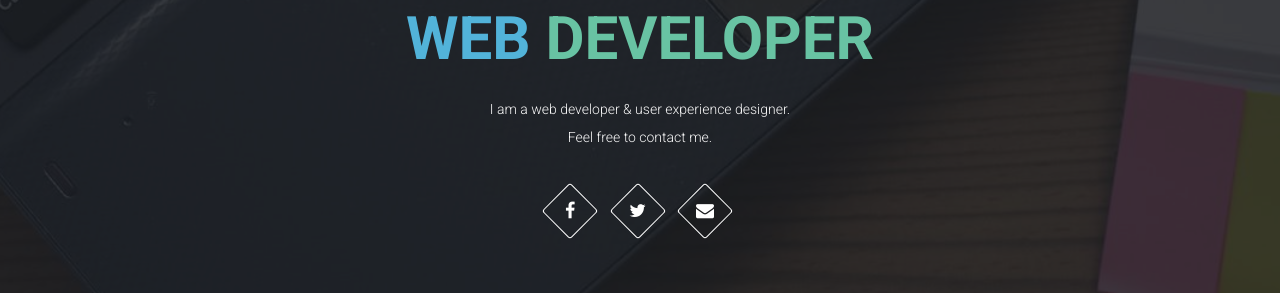
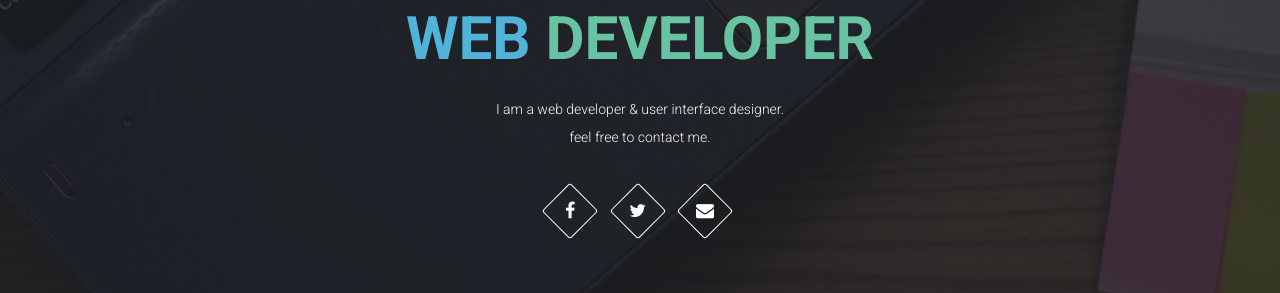
Before and after one commit to TJXStyles/jackcoocv2, a Jekyll site: the page built from index.md, in a window 1280 px wide and 900 px high, scrolled down 202 px. Shown: the part 159-452 px from the top of the window. Built offline with Jekyll 4.4.1, drawn with Linux system fonts in a browser that asks for light colours; some of the changed text lies outside the part shown.

Commit message:
create skill.yml and iterate through data

```diff
--- a/_config.yml
+++ b/_config.yml
@@ -13,19 +13,20 @@
 # you will see them accessed via {{ site.title }}, {{ site.email }}, and so on.
 # You can create any custom variable you would like, and they will be accessible
 # in the templates via {{ site.myvariable }}.
+fullname: "Jack Cooc"
 title: Jack Cooc – Toronto based Front-end Web Developer and UX Designer
-email: your-email@domain.com
+email: jack.cooc@gmail.com
 description: > # this means to ignore newlines until "baseurl:"
   Did you just use Google to look for a front-end web devloper in the Toronto area?
   Click on the link above to check out my portfolio and see what I'm about!
 baseurl: "" # the subpath of your site, e.g. /blog
 url: "http://jackcooc.com/" # the base hostname & protocol for your site, e.g. http://example.com
-twitter_username: jackcooc
+twitter: jackcooc
 
 # Website Text
 about:
 
-
+skills: [Front-End-Web-Development, "HTML, CSS, JavaScript", "User Experience Design", "Systems deployment", "Linux", "Amazon AWS", "WordPress theme customization", "Git version control"]
 
 # Build settings
 markdown: kramdown
--- a/_includes/header.html
+++ b/_includes/header.html
@@ -1,15 +1,15 @@
 <!-- Home Section -->
 <section id="home" class="tt-fullHeight" data-stellar-vertical-offset="50" data-stellar-background-ratio="0.2">
 	<div class="intro">
-		<div class="intro-sub">Jack Cooc</div>
+		<div class="intro-sub">{{ site.fullname}}</div>
 		<h1>Web <span>Developer</span></h1>
 		<p>I am a web developer &amp; user interface designer.<br> feel free to contact me.</p>
 
   <div class="social-icons">
     <ul class="list-inline">
-      <li><a href="http://linkedin.com/in/jackcooc" target="_blank"><i class="fa fa-facebook"></i></a></li>
-      <li><a href="http://twitter.com/jackcooc" target="_blank"><i class="fa fa-twitter"></i></a></li>
-      <li><a href="mailto:jack.cooc@gmail.com" target="_blank"><i class="fa fa-envelope"></i></a></li>
+      <li><a href="http://linkedin.com/in/{{ site.twitter }}}" target="_blank"><i class="fa fa-facebook"></i></a></li>
+      <li><a href="http://twitter.com/{{ site.twitter }}" target="_blank"><i class="fa fa-twitter"></i></a></li>
+      <li><a href="mailto:{{ site.email }}}" target="_blank"><i class="fa fa-envelope"></i></a></li>
     </ul>
   </div> <!-- /.social-icons -->
 	</div>
--- a/_layouts/default.html
+++ b/_layouts/default.html
@@ -14,30 +14,12 @@
   </div> -->
 
   <!-- Home Section -->
-  <section id="home" class="tt-fullHeight" data-stellar-vertical-offset="50" data-stellar-background-ratio="0.2">
-    <div class="intro">
-      <div class="intro-sub">Jack Cooc</div>
-      <h1>Web <span>Developer</span></h1>
-      <p>I am a web developer &amp; user experience designer.<br> Feel free to contact me.</p>
-
-      <div class="social-icons">
-        <ul class="list-inline">
-          <li><a href="http://linkedin.com/in/jackcooc" target="_blank"><i class="fa fa-facebook"></i></a></li>
-          <li><a href="http://twitter.com/jackcooc" target="_blank"><i class="fa fa-twitter"></i></a></li>
-          <li><a href="mailto:jack.cooc@gmail.com" target="_blank"><i class="fa fa-envelope"></i></a></li>
-        </ul>
-      </div> <!-- /.social-icons -->
-    </div>
-
-    <div class="mouse-icon">
-      <div class="wheel"></div>
-    </div>
-  </section><!-- End Home Section -->
+  {% include header.html %}
 
   <!-- Navigation -->
   {% include nav-header.html %}
 
-    <!-- About Section -->
+  <!-- About Section -->
     <section id="about" class="about-section section-padding">
       <div class="container">
         <h2 class="section-title wow fadeInUp">About Me</h2>
@@ -69,14 +51,9 @@
               <p>I have done everything from front-end development, to back-end development to systems deployment on Amazon AWS EC2 instances. I have a wide variety of experience</p>
 
               <ul class="list-check">
-                <li>Front-End Web Development</li>
-                <li>HTML, CSS, JavaScript</li>
-                <li>User Experience Design</li>
-                <li>Systems deployment</li>
-                <li>Linux - Ubuntu, CentOS</li>
-                <li>Amazon AWS</li>
-                <li>WordPress theme customization</li>
-                <li>Git version control</li>
+                {% for skill in site.data.skills %}
+                <li>{{ skill.skill }}</li>
+                {% endfor %}
               </ul>
             </div>
 
```
Also changed, not shown: other parts of _layouts/default.html (+2 -2 lines), _data/experience.yml (added, +12 -0 lines), _data/skills.yml (added, +10 -0 lines).
